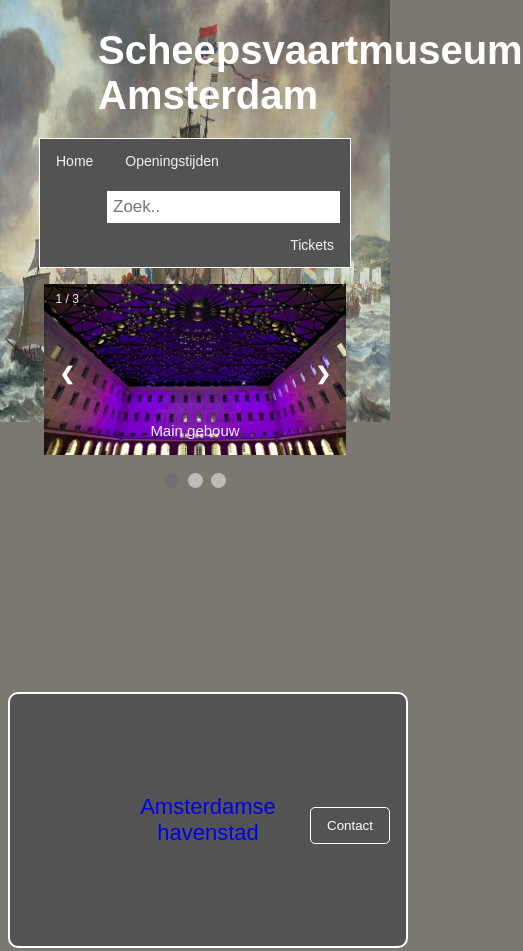
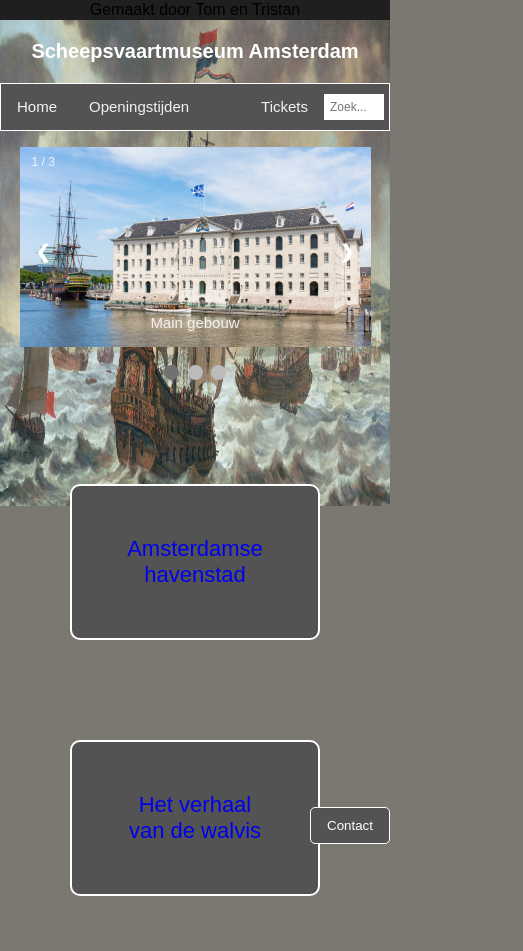
Before and after one commit to TristanTm/BO-Periode-2, a plain HTML site: page Code/index.html in a window 390 px wide. Shown: the top 951 px of the page, 523 px wide, since content can reach past the window. Drawn offline with Linux system fonts and the light colour scheme.

Commit message:
responsive gemaakt

```diff
--- a/Code/index.html
+++ b/Code/index.html
@@ -9,11 +9,11 @@
     <title>Scheepsvaartmuseum website</title>
 </head>
 <body>
-
+  <header>Gemaakt door Tom en Tristan</header>
     <h1>Scheepsvaartmuseum Amsterdam</h1>
         <ul class="topnav">
           <li><a href="index.html">Home</a></li>
-          <time class="Tijden">
+          <li class="Tijden">
             <a class="Openingstijden">Openingstijden</a>
             <div class="Openingstijden-content">
               <!-- WAAROM WERKT A WEL EN P TAG NIET??? -->
@@ -25,10 +25,12 @@
               <a>Zaterdag - 10.00 t/m 17.00</a>
               <a>Zondag - 10.00 t/m 17.00</a>
             </div>
-          </time>
-          <input type="tekst" placeholder="Zoek.." style="float: right;" class="Zoekbar" >
-          <li style="float: right;" ><a href="tickets" >Tickets</a></li>
+          </li>
+          <input type="search" placeholder="Zoek..." style="float: right;" class="Zoekbar" >
+          <li style="float: right;" ><a href="tickets.html">Tickets</a></li>
         </ul>
+
+
 
     <figure>
       <img src="img/voc2.jpg" alt="Voc schilderij" class="Achtergrond">
@@ -43,19 +45,19 @@
 
   <div class="mySlides fade">
     <div class="numbertext">1 / 3</div>
-    <img src="img/1259145fa3e912ef356_Het Open Pleyn s Avonds 2.jpg" class="SliderF">
+    <img src="img/20200612_HSM_032-45350.jpg" class="SliderF" alt="Foto binnenkant gebouw">
     <div class="text">Main gebouw</div>
   </div>
 
   <div class="mySlides fade">
     <div class="numbertext">2 / 3</div>
-    <img src="img/ha.jpg" class="SliderF" >
+    <img src="img/ha.jpg" class="SliderF" alt="Het gebouw van buiten">
     <div class="text">Het gebouw zelf</div>
   </div>
 
   <div class="mySlides fade">
     <div class="numbertext">3 / 3</div>
-    <img src="img/Scheepvaart-Museum-Amsterdam.jpg" class="SliderF">
+    <img src="img/Scheepvaart-Museum-Amsterdam.jpg" class="SliderF" alt="Ruimte met kleine boot modellen">
     <div class="text">Modellen ruimte</div>
   </div>
 
@@ -107,12 +109,15 @@
       <p>Telefoonnummer: .........</p>
     </div>
     <div class="Scherm-Onder">
-      <h3></h3>
+      <h3>Scheepsvaartmuseum Amsterdam</h3>
     </div>
   </div>
   <script src="script.js"></script>
 </div>
 
+
+
+<div class="section3">
   <div class="wrapper">
     <article class="Review1">
     <p class="ReviewN">Erwin Smit</p>
@@ -122,14 +127,16 @@
 
       Sommige dagen ligt er ook een oud schip voor de kant waar je een kijkje op kan nemen. Al met al een aanrader voor jong en oud om eens te bezoeken.</p>
     </article>
+  </div>
 
-
+<div class="wrapper">
   <article class="Review2">
       <p class="ReviewN2">Irene Yeager</p>
 
       <p>Laat op verschillende manieren kennis maken met het belang van de scheepvaart en de samenhang met de geschiedenis van Nederland</p>
   </article>
   </div>
+</div>
 
 
 
--- a/Code/style.css
+++ b/Code/style.css
@@ -5,6 +5,7 @@
 
 body{
 background: #7B7771;
+margin: 0;
 }
 
 img {
@@ -13,12 +14,18 @@
 
 .Achtergrond{
 width: 100%;
-height: auto;
+height: 120%;
 position:absolute;
   left:0px;
   top:0px;
   z-index:-1;
 
+}
+
+header{
+  background-color: rgb(31, 31, 31);
+  text-align: center;
+  padding: 0.3% 0px;
 }
 
 
@@ -34,10 +41,10 @@
 }
 
 .Zoekbar{
+margin: 10px 0px;
 float: right;
 padding: 6px;
 border: none;
-margin-top: 8px;
 margin-right: 10px;
 font-size: 17px;
 }
@@ -98,11 +105,11 @@
   text-decoration: none;
 }
 
-time a:hover, .Tijden:hover .Openingstijden {
+.Tijden a:hover, .Tijden:hover .Openingstijden {
   background-color: #757575;
 }
 
-time.Tijden {
+.Tijden {
   display: inline-block;
 }
 
@@ -236,10 +243,6 @@
 from {opacity: .4}
 to {opacity: 1}
 }
-
-
-
-
 
 
 .Expositie1, .Expositie3{
@@ -409,19 +412,22 @@
 to {opacity: 1}
 }
 
-.wrapper { display: flex; }
 
-
+.section3{
+  background-color: #535353;
+  padding: 100px 0px;
+  margin-top: 50px;
+}
 
 .Review1{
 border: 2px white solid;
 border-radius: 10px;
 padding: 10px;
+width: 50%;
+background-color: #7B7771;
+color: white;
+margin: 0 auto;
 margin-top: 100px;
-width: 50%;
-margin-left: 74px;
-background-color: #535353;
-color: white;
 }
 
 .ReviewN{
@@ -432,12 +438,11 @@
 border: 2px white solid;
 border-radius: 10px;
 padding: 10px;
-margin-top: 100px;
 width: 50%;
-margin-right: 74px;
-background-color: #535353;
+background-color: #7B7771;
 color: white;
-margin-left: 134px;
+margin: 0 auto;
+margin-top: 50px;
 }
 
 .ReviewN2{
@@ -478,7 +483,6 @@
       size: 10%;
       height: 5%;
     }
-
     .Achtergrond{
       width: 100%;
       height: 90%;
@@ -488,12 +492,14 @@
       z-index:-1;
 
     }
-
-
-
-
-
-
+    .Review1,.Review2{
+      margin-top: 100px;
+      width: 80%;
+      margin-right: 50px;
+      margin-left: 50px;
+      margin: 0 auto;
+      margin-top: 50px;
+    }
 }
 
 
@@ -509,24 +515,10 @@
     width: 600px;
   }
 
-  .Expositie1, .Expositie2, .Expositie3, .Expositie4 { transition: all .2s ease-in-out; }
-  .Expositie1:hover, .Expositie2:hover, .Expositie3:hover, .Expositie4:hover { transform: scale(1.1); }
-
-  .Expositie3{
-  margin-top: 100px;
-  }
-
-  .Expositie2{
-    margin-top: 100px;
-  }
-
-  .Expositie4{
-    margin-top: 100px;
-  }
-
   .Expositie1{
     margin-top: 200px;
   }
+
 
   .SliderF{
     size: 10%;
@@ -541,45 +533,31 @@
   }
 
   .Review1,.Review2{
-    margin-top: 100px;
     width: 80%;
     margin-right: 50px;
     margin-left: 50px;
-
+    margin: 0 auto;
+    margin-top: 50px;
+  }
+  h1{
+    font-size: 200%;
+    font-size: 30px;
+    text-align: center;
+    margin: 0 auto;
+    width: 60vw;
+    padding: 20px;
   }
 }
 
 
 
-@media screen and (max-width:600px) {
+@media screen and (max-width:700px) {
 
 
   .Expositie1, .Expositie2, .Expositie3, .Expositie4{
-    margin: 0 auto;
-    font-size: 22px;
-    margin-top: 100px;
-    padding: 100px;
     width: 400px;
   }
 
-  .Expositie1, .Expositie2, .Expositie3, .Expositie4 { transition: all .2s ease-in-out; }
-  .Expositie1:hover, .Expositie2:hover, .Expositie3:hover, .Expositie4:hover { transform: scale(1.1); }
-
-  .Expositie3{
-  margin-top: 100px;
-  }
-
-  .Expositie2{
-    margin-top: 100px;
-  }
-
-  .Expositie4{
-    margin-top: 100px;
-  }
-
-  .Expositie1{
-    margin-top: 200px;
-  }
 
   .SliderF{
     size: 10%;
@@ -588,7 +566,7 @@
 
   .Achtergrond{
     width: 100%;
-    height: 50%;
+    height: 70%;
     overflow: hidden;
     position:absolute;
   }
@@ -596,11 +574,6 @@
   .Review1,.Review2{
     font-size: 15px;
     margin-top: 100px;
-    width: 80%;
-    margin-right: 50px;
-    margin-left: 50px;
-
-
   }
 
   .Zoekbar{
@@ -610,6 +583,7 @@
     margin-top: 8px;
     margin-right: 10px;
     font-size: 17px;
+    width: 120px;
   }
 
   .topnav {
@@ -624,3 +598,206 @@
   }
 
 }
+
+@media screen and (max-width:650px) {
+
+
+  .Expositie1, .Expositie2, .Expositie3, .Expositie4{
+    width: 400px;
+  }
+
+  .Achtergrond{
+    width: 100%;
+    height: 70%;
+    overflow: hidden;
+    position:absolute;
+  }
+
+  .Review1{
+    display: block;
+  }
+
+  .Review2{
+    display: block;
+  }
+
+  .Review1,.Review2{
+    font-size: 15px;
+    margin-top: 50px;
+    width: 80%;
+  }
+
+  .Zoekbar{
+    padding: 6px;
+    border: none;
+    margin-top: 10px;
+    margin-right: 5px;
+    font-size: 12px;
+    width: 90px;
+  }
+
+  .topnav {
+    width: 80vw;
+    margin: 0 auto;
+    font-size: 10px;
+  }
+
+
+  .topnav a {
+    font-size: 16px;
+  }
+
+}
+
+@media screen and (max-width:600px) {
+
+
+  .Expositie1, .Expositie2, .Expositie3, .Expositie4{
+    width: 400px;
+  }
+
+  .Achtergrond{
+    width: 100%;
+    height: 60%;
+    overflow: hidden;
+    position:absolute;
+  }
+
+  .Review1,.Review2{
+    font-size: 15px;
+    margin-top: 50px;
+  }
+  .section3{
+    width: 100%;
+  }
+
+  .Zoekbar{
+    padding: 6px;
+    border: none;
+    margin-top: 10px;
+    margin-right: 5px;
+    font-size: 12px;
+    width: 60px;
+  }
+
+  h1{
+    font-size: 200%;
+    font-size: 20px;
+    text-align: center;
+    margin: 0 auto;
+    width: 100vw;
+    padding: 20px;
+  }
+
+}
+
+@media screen and (max-width:450px) {
+
+
+  .topnav {
+    width: 100vw;
+    margin: 0 auto;
+    background-color: #535353;
+    overflow: auto;
+    border: white solid 1px;
+    font-size: 10px;
+  }
+
+
+  .topnav a {
+    color: #f2f2f2;
+    text-align: center;
+    text-decoration: none;
+    font-size: 17px;
+    background-color: #535353;
+  }
+
+
+  .Expositie1, .Expositie2, .Expositie3, .Expositie4{
+    width: 250px;
+    padding: 50px;
+  }
+
+  .Expositie1{
+    margin-top: 100px;
+  }
+
+  .Achtergrond{
+    width: 100%;
+    height: 50%;
+    overflow: hidden;
+    position:absolute;
+  }
+
+  .Review1,.Review2{
+    font-size: 15px;
+    margin-top: 100px;
+    width: 80%;
+  }
+
+  .Zoekbar{
+    padding: 6px;
+    border: none;
+    margin-top: 10px;
+    margin-right: 5px;
+    font-size: 12px;
+    width: 60px;
+  }
+
+
+  h1{
+    font-size: 200%;
+    font-size: 20px;
+    text-align: center;
+    margin: 0 auto;
+    width: 100vw;
+    padding: 20px;
+  }
+
+}
+
+@media screen and (max-width:400px) {
+
+  .topnav {
+    width: 100vw;
+    margin: 0 auto;
+    font-size: 5px;
+  }
+
+  .SliderF{
+    width: 100%;
+    height: 200px;
+    align-content: center;
+    }
+
+  .slideshow-container {
+    max-width: 90%;
+    max-height: 10%;
+  }
+
+  .topnav a {
+    font-size: 15px;
+  }
+
+  .Achtergrond{
+    width: 100%;
+    height: 60%;
+  }
+
+  .Zoekbar{
+    padding: 6px;
+    border: none;
+    margin-top: 10px;
+    margin-right: 5px;
+    font-size: 12px;
+    width: 60px;
+  }
+
+}
+
+@media screen and (max-width:355px) {
+  .topnav a{
+    font-size: 11px;
+  }
+
+}
```
Lines whose indentation alone changed are shown as unchanged.
